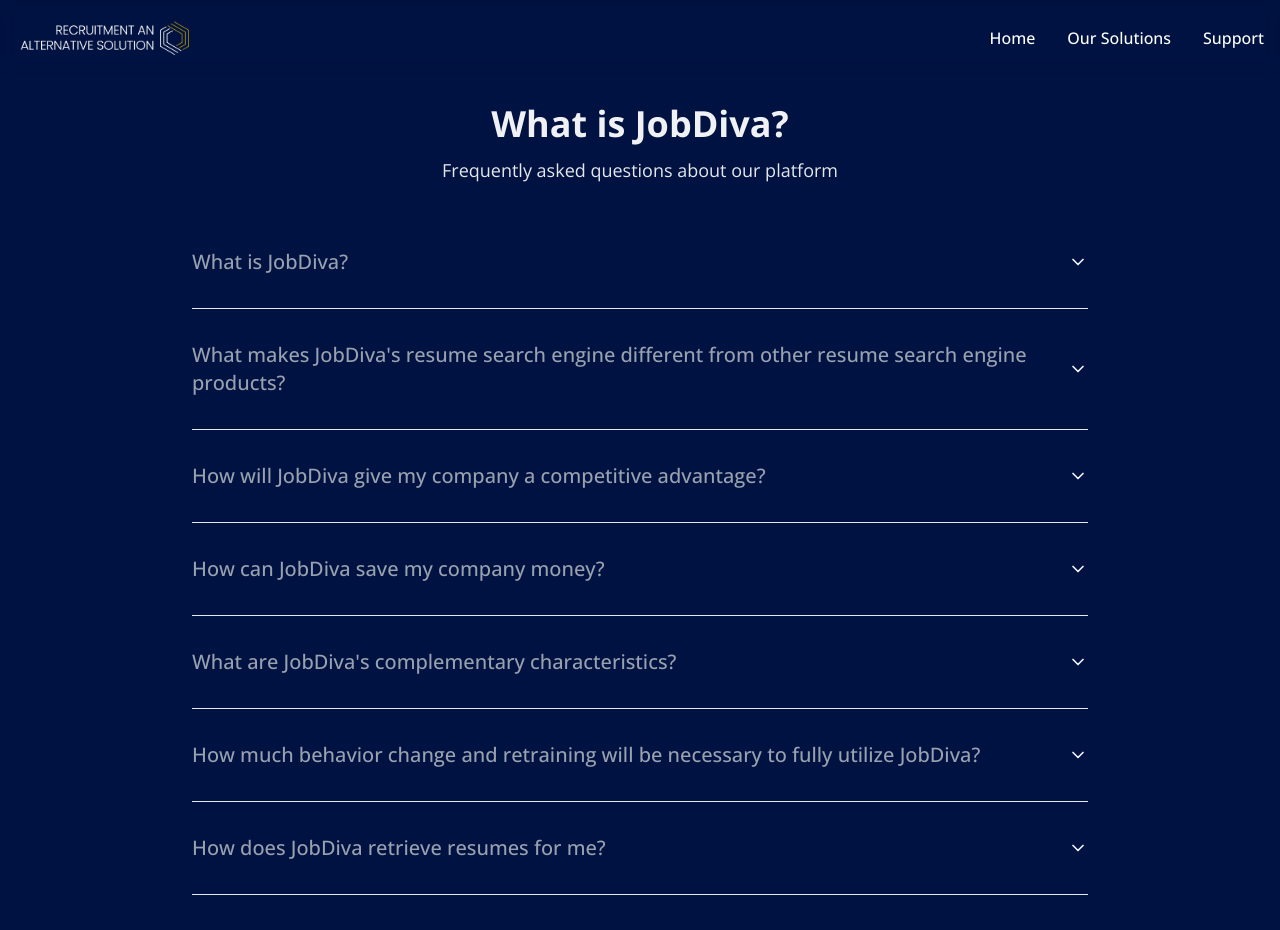
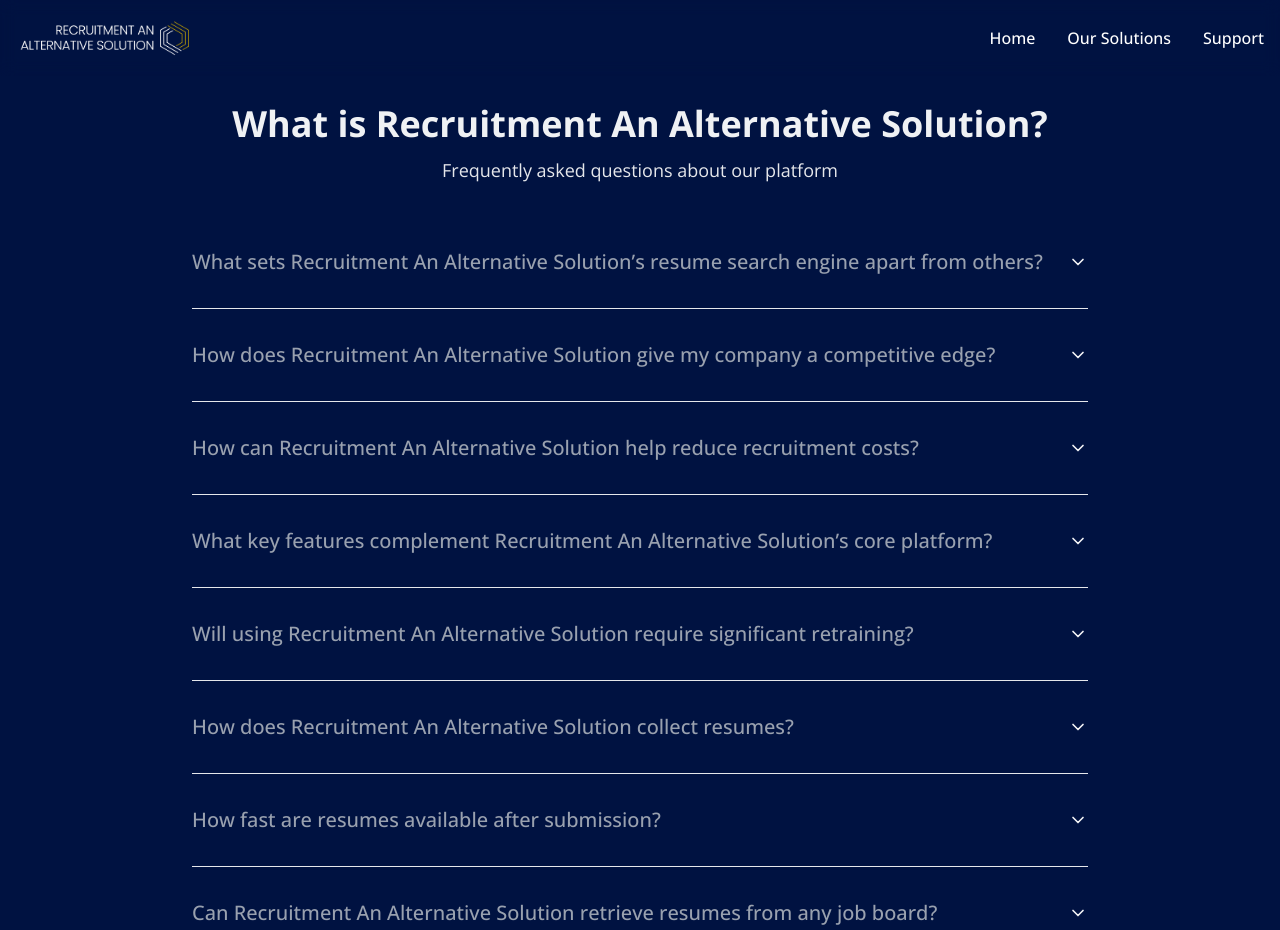
Before and after one commit to Ababil-Group/Alternative-Recruitment-Solution, a Next.js app: page /faq in a window 1280 px wide. Shown: the top 930 px of the page. Built offline with nearby package versions, Linux system fonts and the light colour scheme.

Commit message:
faq added and images fix synchroni

```diff
--- a/src/components/Faq/Faq.tsx
+++ b/src/components/Faq/Faq.tsx
@@ -8,52 +8,51 @@ export default function Faq() {
 
   const faqs: { question: string; answer: string }[] = [
     {
-      question: "What is JobDiva?",
+      question:
+        "What sets Recruitment An  Alternative Solution’s resume search engine apart from others?",
       answer:
-        "JobDiva is a leading talent acquisition platform that combines applicant tracking, CRM, and analytics in one powerful solution.",
+        " Recruitment An  Alternative Solution uses proprietary AI-powered resume search technology with advanced semantic search and natural language processing, ensuring more accurate and relevant candidate results.",
     },
     {
       question:
-        "What makes JobDiva's resume search engine different from other resume search engine products?",
+        "How does Recruitment An  Alternative Solution give my company a competitive edge?",
       answer:
-        "Our proprietary AI-powered search technology delivers more accurate, relevant results with natural language processing and semantic search capabilities.",
-    },
-    {
-      question: "How will JobDiva give my company a competitive advantage?",
-      answer:
-        "JobDiva streamlines your recruitment workflow, reduces time-to-hire, and provides actionable insights to outperform competitors.",
-    },
-    {
-      question: "How can JobDiva save my company money?",
-      answer:
-        "By automating manual processes, reducing dependency on external job boards, and improving recruiter productivity.",
-    },
-    {
-      question: "What are JobDiva's complementary characteristics?",
-      answer:
-        "Seamless integrations with major HR systems, mobile accessibility, and configurable workflows tailored to your business needs.",
+        " By streamlining your recruitment process, reducing time-to-hire, and providing real-time recruitment insights, Recruitment An  Alternative Solution helps you stay ahead in a competitive staffing market.",
     },
     {
       question:
-        "How much behavior change and retraining will be necessary to fully utilize JobDiva?",
+        "How can Recruitment An  Alternative Solution help reduce recruitment costs?",
       answer:
-        "Our intuitive interface requires minimal training, and our customer success team provides onboarding and ongoing support.",
-    },
-    {
-      question: "How does JobDiva retrieve resumes for me?",
-      answer:
-        "JobDiva aggregates resumes from multiple sources including job boards, your career site, and direct submissions.",
+        " Recruitment An  Alternative Solution improves recruiter productivity by automating manual tasks, minimizing reliance on external job boards, and simplifying the hiring process all leading to cost-effective staffing solutions.",
     },
     {
       question:
-        "How quickly after resumes are sent to my JobDiva account can they be searched and accessed?",
+        "What key features complement Recruitment An  Alternative Solution’s core platform?",
       answer:
-        "Resumes are processed and made searchable in real-time, typically within seconds of submission.",
+        " Recruitment An  Alternative Solution offers seamless HR integrations, mobile access, and customizable workflows tailored to your organization’s staffing needs.",
     },
     {
-      question: "Can JobDiva retrieve resumes from any job board?",
+      question:
+        "Will using Recruitment An  Alternative Solution require significant retraining?",
       answer:
-        "Yes, JobDiva integrates with all major job boards and can parse resumes from virtually any source.",
+        " Not at all. Recruitment An  Alternative Solution features a user-friendly interface that requires minimal training. Our dedicated customer success team ensures smooth onboarding and continuous support.",
+    },
+    {
+      question:
+        "How does Recruitment An  Alternative Solution collect resumes?",
+      answer:
+        " Recruitment An  Alternative Solution aggregates resumes from multiple channels, including job boards, your company’s career site, and direct submissions.",
+    },
+    {
+      question: "How fast are resumes available after submission?",
+      answer:
+        " Resumes are typically processed and indexed in real-time available for search within seconds.",
+    },
+    {
+      question:
+        "Can Recruitment An  Alternative Solution retrieve resumes from any job board?",
+      answer:
+        " Yes, Recruitment An  Alternative Solution integrates with all major job boards and supports resume parsing from virtually any source.",
     },
   ];
 
@@ -71,7 +70,7 @@ export default function Faq() {
           transition={{ duration: 0.6 }}
           className="text-center mb-12 bg-b">
           <h1 className="text-3xl  md:text-4xl font-bold text-text-color mt-10">
-            What is JobDiva?
+            What is Recruitment An Alternative Solution?
           </h1>
           <p className="text-lg mt-3 text-gray-200">
             Frequently asked questions about our platform
--- a/src/components/Solution/Synchroniztion.tsx
+++ b/src/components/Solution/Synchroniztion.tsx
@@ -60,7 +60,7 @@ export default function Synchroniztion() {
           <div className="lg:w-1/2">
             <div className="rounded-xl p-8 flex items-center justify-center h-96">
               <Image
-                src="/images/Synchroniztion.png"
+                src="/images/synchroniztion.png"
                 alt="ATS Dashboard"
                 width={600}
                 height={400}
```
